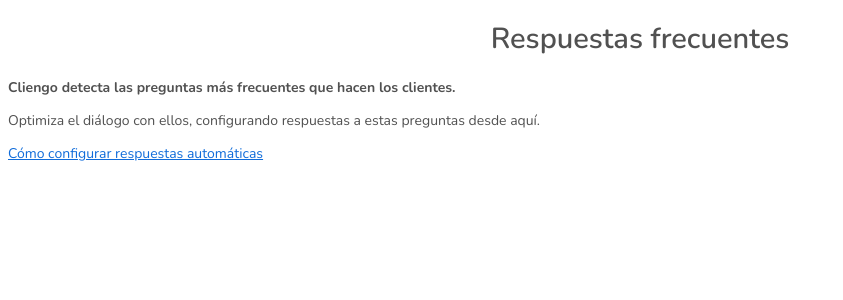
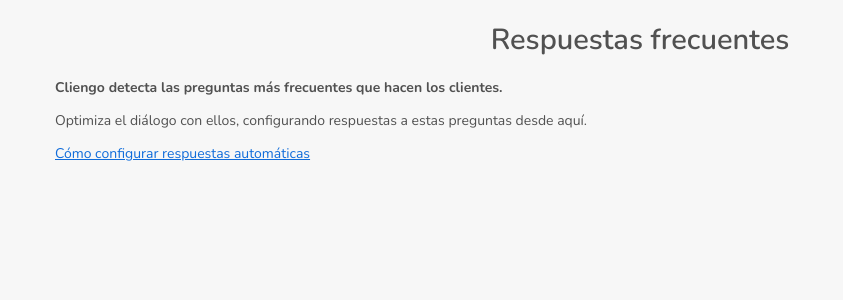
Before and after one commit to leonardorito/cliengo, a React app: page / in a window 1280 px wide. Shown: the top 300 px of the page, without its empty margins (0-843 px from the left). Built offline with nearby package versions, Linux system fonts and the light colour scheme.

Commit message:
Agregado contenedor y arreglo de routing para dev server

```diff
--- a/public/template.html
+++ b/public/template.html
@@ -2,7 +2,7 @@
 <html lang="en">
   <head>
 		<meta charset="UTF-8" />
-    <meta name="viewport" content="width=device-width, initial-scale=1.0" />
+    <meta name="viewport" content="width=device-width, initial-scale=1" />
     <title>Cliengo</title>
   </head>
   <body>
--- a/src/App.js
+++ b/src/App.js
@@ -1,5 +1,5 @@
 import React from "react";
-import { BrowserRouter as Router, Switch, Route } from "react-router-dom";
+import { BrowserRouter as Router, Switch, Route, Redirect } from "react-router-dom";
 import MainLayout from "./layouts/MainLayout/MainLayout";
 import FrequentAnswer from "./containers/FrequentAnswer/FrequentAnswer";
 
@@ -11,6 +11,7 @@
           <Route exact path="/">
             <FrequentAnswer />
           </Route>
+					<Route path="*" render={() => <Redirect to="/" />} />
         </MainLayout>
       </Switch>
     </Router>
--- a/src/containers/FrequentAnswer/FrequentAnswer.js
+++ b/src/containers/FrequentAnswer/FrequentAnswer.js
@@ -1,14 +1,24 @@
-import React from 'react'
+import React from "react";
+import './FrequentAnswer.scss';
 
 const FrequentAnswer = () => {
-	return (
-		<div className="FrequentAnswer">
-			<h1 className="text-center">Respuestas frecuentes</h1>
-			<p><b>Cliengo detecta las preguntas más frecuentes que hacen los clientes.</b></p>
-			<p>Optimiza el diálogo con ellos, configurando respuestas a estas preguntas desde aquí.</p>
-			<p><a href="#">Cómo configurar respuestas automáticas</a></p>
-		</div>
-	)
-}
+  return (
+    <div className="FrequentAnswer">
+      <h1 className="text-center mt-0">Respuestas frecuentes</h1>
+      <p>
+        <b>
+          Cliengo detecta las preguntas más frecuentes que hacen los clientes.
+        </b>
+      </p>
+      <p>
+        Optimiza el diálogo con ellos, configurando respuestas a estas preguntas
+        desde aquí.
+      </p>
+      <p>
+        <a href="#">Cómo configurar respuestas automáticas</a>
+      </p>
+    </div>
+  );
+};
 
-export default FrequentAnswer
+export default FrequentAnswer;
--- a/src/index.scss
+++ b/src/index.scss
@@ -1,9 +1,18 @@
 @import url('https://fonts.googleapis.com/css2?family=Nunito:wght@400;600;700&display=swap');
 @import './variables';
 
+html,
 body {
+	height: 100%;
+}
+
+body {
+	margin: 0;
 	font-family: 'Nunito', sans-serif;
 	color: $text-gray;
+	background-color: $background-gray;
+  -webkit-font-smoothing: antialiased;
+  -moz-osx-font-smoothing: grayscale;
 }
 
 h1 {
@@ -26,3 +35,11 @@
 .text-center {
 	text-align: center;
 }
+
+.mt-0 {
+	margin-top: 0;
+}
+
+.mb-0 {
+	margin-bottom: 0;
+}
--- a/src/layouts/MainLayout/MainLayout.js
+++ b/src/layouts/MainLayout/MainLayout.js
@@ -1,12 +1,12 @@
-import React from 'react';
-import './MainLayout.scss';
+import React from "react";
+import "./MainLayout.scss";
 
-const MainLayout = ({children}) => {
-	return (
-		<div className="MainLayout">
-			{children}
-		</div>
-	)
-}
+const MainLayout = ({ children }) => {
+  return (
+    <div className="MainLayout">
+      <div className="container">{children}</div>
+    </div>
+  );
+};
 
 export default MainLayout;
--- a/src/layouts/MainLayout/MainLayout.scss
+++ b/src/layouts/MainLayout/MainLayout.scss
@@ -0,0 +1,7 @@
+.MainLayout {
+	padding: 20px 0 10px;
+	.container {
+		max-width: 1170px;
+		margin: 0 auto;
+	}
+}
--- a/src/variables.scss
+++ b/src/variables.scss
@@ -2,3 +2,4 @@
 $blue: #106CDA;
 $text-gray: #515151;
 $disabled-gray: #E6E6E6;
+$background-gray: #F7F7F7;
--- a/webpack.config.js
+++ b/webpack.config.js
@@ -39,7 +39,8 @@
     port: 3000,
 
     // Public path is root of content base
-    publicPath: "/",
+		publicPath: "/",
+		historyApiFallback: true
   },
   optimization: {
     splitChunks: {
```
Also changed, not shown: src/containers/FrequentAnswer/FrequentAnswer.scss (added).
